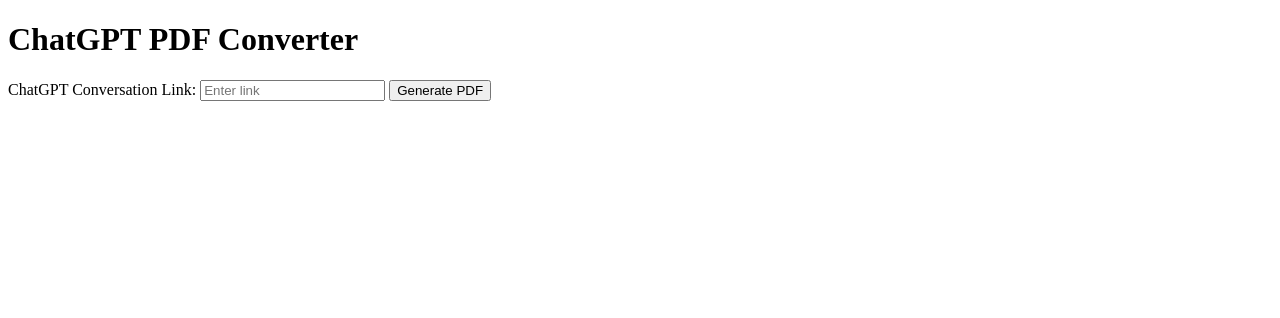
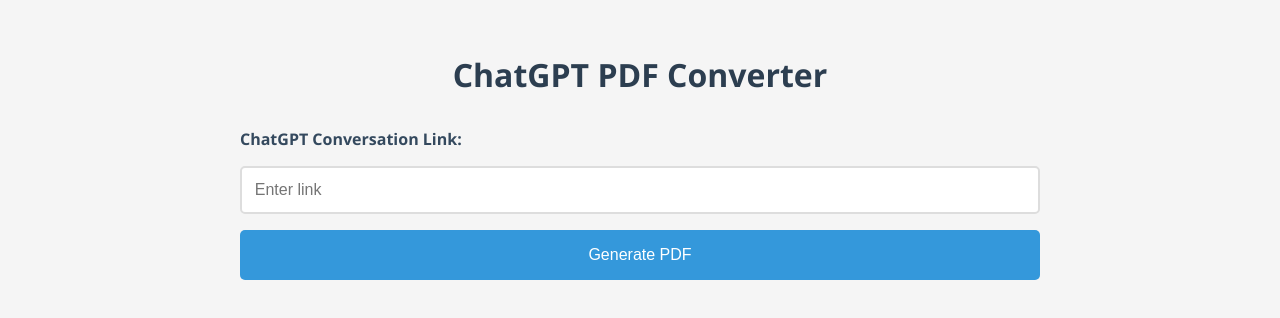
Before and after one commit to satvik-tan/chatGPTPdf, a plain HTML site: page frontend/index.html in a window 1280 px wide. Drawn offline with Linux system fonts and the light colour scheme.

Commit message:
frontend update

```diff
--- a/frontend/index.html
+++ b/frontend/index.html
@@ -4,16 +4,23 @@
     <meta charset="UTF-8">
     <meta name="viewport" content="width=device-width, initial-scale=1.0">
     <title>ChatGPT PDF Converter</title>
+    <link rel="stylesheet" href="styles.css">
 </head>
 <body>
     <h1>ChatGPT PDF Converter</h1>
     <form id="pdfForm">
         <label for="link">ChatGPT Conversation Link:</label>
         <input type="text" id="link" name="link" placeholder="Enter link" required>
-        <button type="submit">Generate PDF</button>
+        <button onclick="waiting()" type="submit">Generate PDF</button>
     </form>
 
     <script>
+        const waiting = () => {
+            const head = document.getElementsByTagName('h1');
+            head[0].innerText = 'Please wait while we generate the PDF...';
+        }
+
+
         document.getElementById('pdfForm').addEventListener('submit', async function (e) {
             e.preventDefault();
 
--- /dev/null
+++ b/frontend/styles.css
@@ -0,0 +1,54 @@
+body {
+    font-family: 'Segoe UI', Tahoma, Geneva, Verdana, sans-serif;
+    max-width: 800px;
+    margin: 0 auto;
+    padding: 2rem;
+    background-color: #f5f5f5;
+}
+
+
+
+h1 {
+    color: #2c3e50;
+    text-align: center;
+    margin-bottom: 2rem;
+}
+
+form {
+    display: flex;
+    flex-direction: column;
+    gap: 1rem;
+}
+
+label {
+    font-weight: 600;
+    color: #34495e;
+}
+
+input {
+    padding: 0.8rem;
+    border: 2px solid #ddd;
+    border-radius: 5px;
+    font-size: 1rem;
+    transition: border-color 0.3s ease;
+}
+
+input:focus {
+    border-color: #3498db;
+    outline: none;
+}
+
+button {
+    background-color: #3498db;
+    color: white;
+    padding: 1rem;
+    border: none;
+    border-radius: 5px;
+    font-size: 1rem;
+    cursor: pointer;
+    transition: background-color 0.3s ease;
+}
+
+button:hover {
+    background-color: #2980b9;
+}
```
